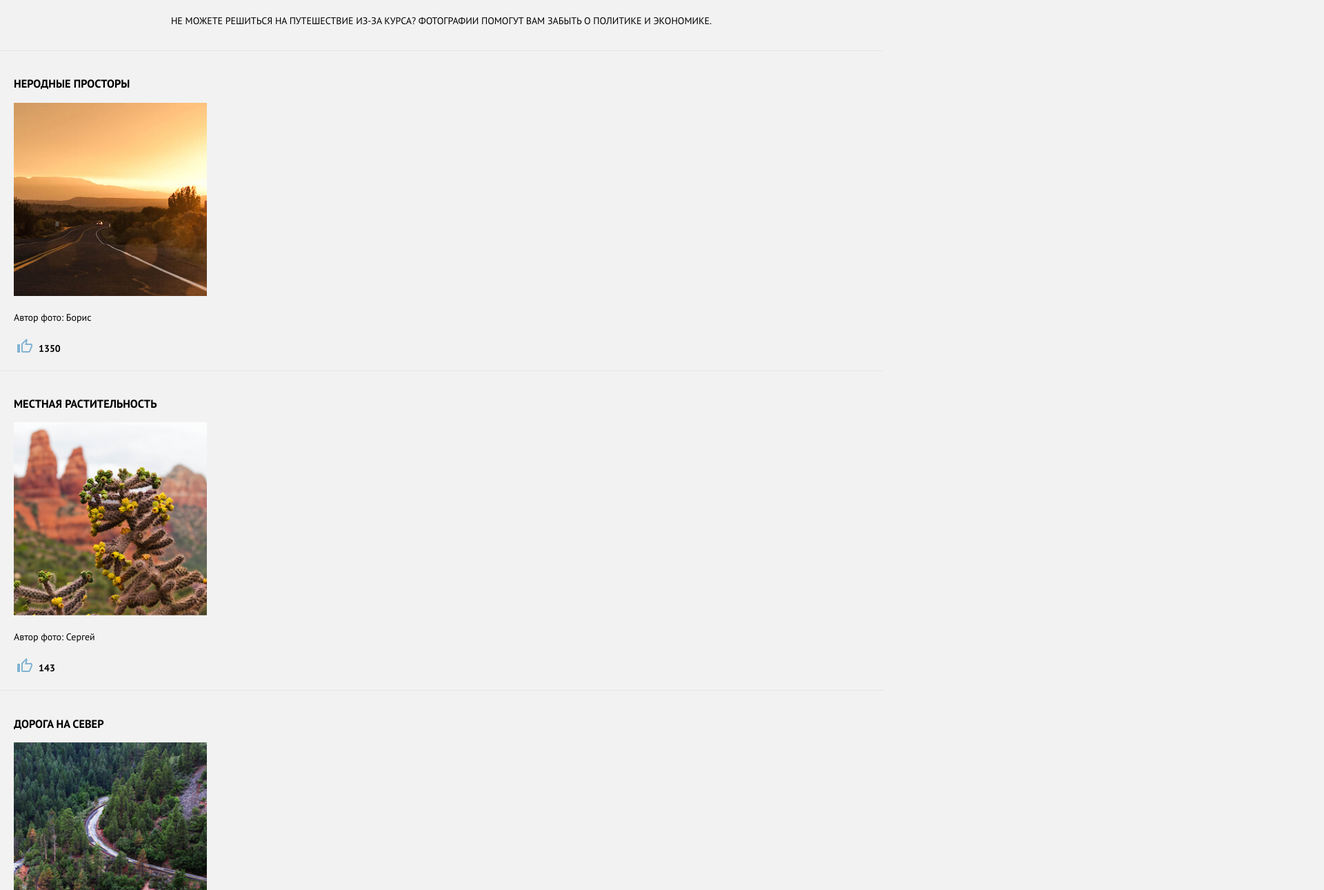
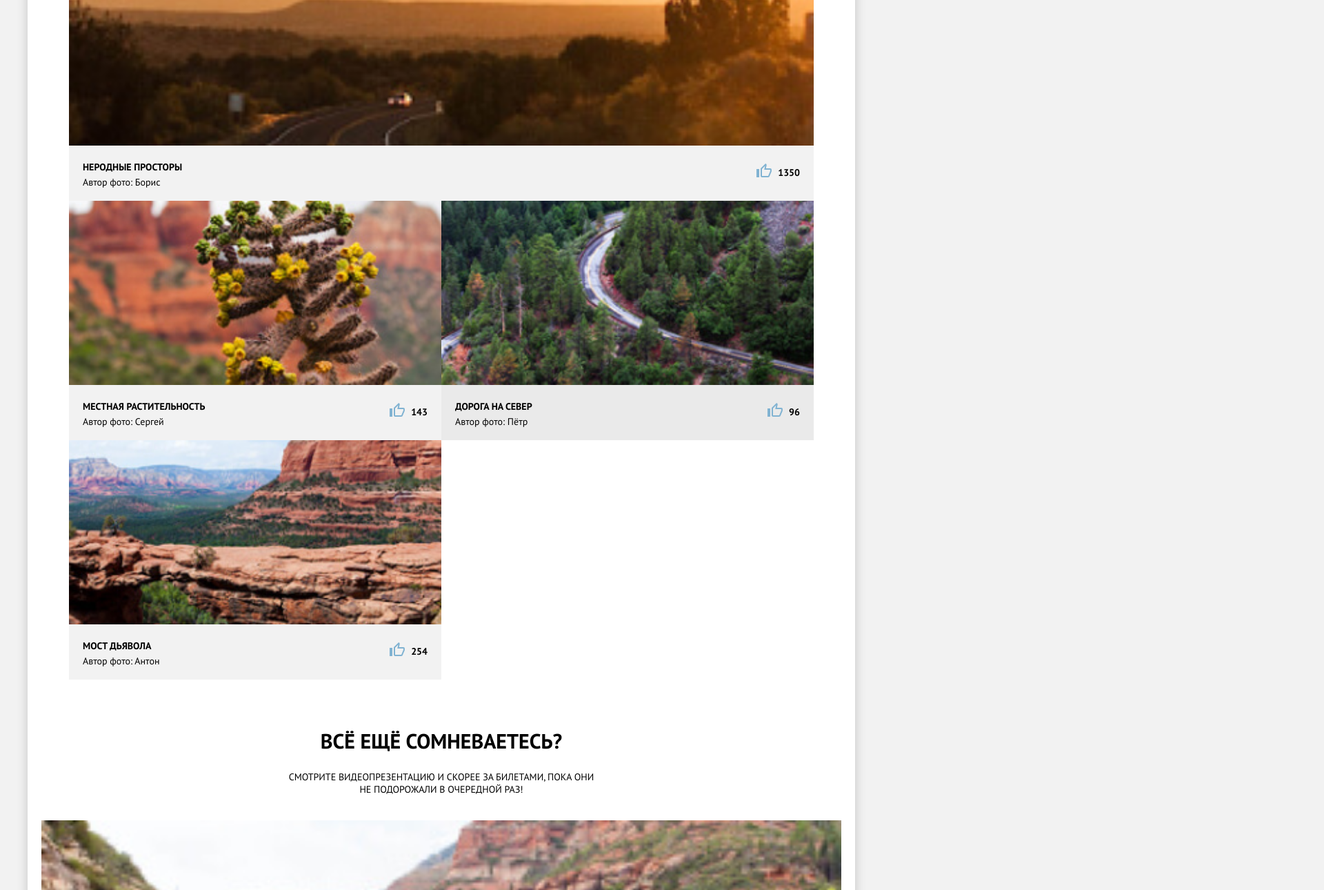
Before and after one commit to artsamoilov/235940-sedona-26, a website: page source/catalog.html in a window 1280 px wide. Shown: the part 649-1939 px from the top of the page at 69% size, 1920 px wide, since content can reach past the window. Drawn offline with nearby package versions, Linux system fonts and the light colour scheme; files that its build step writes are made by us from their sources.

Commit message:
add catalog tablet styling

```diff
--- a/source/catalog.html
+++ b/source/catalog.html
@@ -7,6 +7,7 @@
   <link rel="stylesheet" href="css/style.css">
 </head>
 <body class="page__body">
+  <div class="page__wrapper">
 
     <!-- Header -->
     <header class="header">
@@ -17,7 +18,7 @@
         <button class="navigation__toggle navigation__toggle--opened" type="button">
           <span class="visually-hidden">Открыть меню</span>
         </button>
-    <ul class="navigation__list">
+        <ul class="navigation__list navigation__list--opened">
           <li class="navigation__item">
             <a class="navigation__link" href="index.html">Главная</a>
           </li>
@@ -48,47 +49,63 @@
         </p>
         <ul class="gallery__list">
           <li class="gallery__item post">
+            <img class="post__image" src="img/photo-1-mobile.jpg" width="280" height="280" alt="Дорога в Седону на закате">
+            <div class="post__wrapper">
+              <div class="post__text-wrapper">
                 <h3 class="post__title">Неродные просторы</h3>
-        <img class="post__image" src="img/photo-1-mobile.jpg" width="280" height="280" alt="Дорога в Седону на закате">
                 <p class="post__author">Автор фото: Борис</p>
+              </div>
               <div class="post__like">
                 <button class="post__like-button" type="button">
                   <span class="visually-hidden">Поставить лайк</span>
                 </button>
                 <span class="post__like-counter">1350</span>
               </div>
+            </div>
           </li>
           <li class="gallery__item post">
+            <img class="post__image" src="img/photo-2-mobile.jpg" width="280" height="280" alt="Цветущий кактус на фоне каньона">
+            <div class="post__wrapper">
+              <div class="post__text-wrapper">
                 <h3 class="post__title">Местная растительность</h3>
-        <img class="post__image" src="img/photo-2-mobile.jpg" width="280" height="280" alt="Цветущий кактус на фоне каньона">
                 <p class="post__author">Автор фото: Сергей</p>
+              </div>
               <div class="post__like">
                 <button class="post__like-button" type="button">
                   <span class="visually-hidden">Поставить лайк</span>
                 </button>
                 <span class="post__like-counter">143</span>
               </div>
+            </div>
           </li>
           <li class="gallery__item post">
+            <img class="post__image" src="img/photo-3-mobile.jpg" width="280" height="280" alt="Извилистая дорога в сосновом лесу">
+            <div class="post__wrapper">
+              <div class="post__text-wrapper">
                 <h3 class="post__title">Дорога на север</h3>
-        <img class="post__image" src="img/photo-3-mobile.jpg" width="280" height="280" alt="Извилистая дорога в сосновом лесу">
                 <p class="post__author">Автор фото: Пётр</p>
+              </div>
               <div class="post__like">
                 <button class="post__like-button" type="button">
                   <span class="visually-hidden">Поставить лайк</span>
                 </button>
                 <span class="post__like-counter">96</span>
               </div>
+            </div>
           </li>
           <li class="gallery__item post">
+            <img class="post__image" src="img/photo-4-mobile.jpg" width="280" height="280" alt="Каменный мост над ущельем">
+            <div class="post__wrapper">
+              <div class="post__text-wrapper">
                 <h3 class="post__title">Мост дьявола</h3>
-        <img class="post__image" src="img/photo-4-mobile.jpg" width="280" height="280" alt="Каменный мост над ущельем">
                 <p class="post__author">Автор фото: Антон</p>
+              </div>
               <div class="post__like">
                 <button class="post__like-button" type="button">
                   <span class="visually-hidden">Поставить лайк</span>
                 </button>
                 <span class="post__like-counter">254</span>
+              </div>
             </div>
           </li>
         </ul>
@@ -104,7 +121,7 @@
           <button class="presentation__play-button" type="button">
             <span class="visually-hidden">Запустить видео</span>
           </button>
-      <video class="presentation__video" width="280" poster="img/video-mobile.jpg"></video>
+          <video class="presentation__video" poster="img/video-mobile.jpg"></video>
         </div>
       </section>
     </main>
@@ -137,5 +154,6 @@
       </div>
     </footer>
 
+  </div>
 </body>
 </html>
--- a/source/sass/blocks/footer.scss
+++ b/source/sass/blocks/footer.scss
@@ -8,6 +8,11 @@
     display: flex;
     align-items: center;
     padding: 36px 60px;
+  }
+
+  @media (min-width: $desktop) {
+    padding-left: 120px;
+    padding-right: 120px;
   }
 }
 
--- a/source/sass/blocks/gallery.scss
+++ b/source/sass/blocks/gallery.scss
@@ -1,31 +1,63 @@
+@import "../global/variables";
+
 .gallery {
+  margin: 0;
+  padding: 30px 0 0;
+  background-color: #ffffff;
 
+  @media (min-width: $tablet) {
+    padding: 60px;
+  }
 }
 
 .gallery__title {
-  padding: 20px 20px 0;
+  margin: 0 20px 24px;
   text-align: center;
   font-size: 18px;
   line-height: 26px;
   font-weight: 700;
+
+  @media (min-width: $tablet) {
+    max-width: 458px;
+    margin: 0 auto 30px;
+    font-size: 30px;
+  }
 }
 
 .gallery__subtitle {
-  padding: 20px;
+  margin: 0 20px 44px;
   text-align: center;
+
+  @media (min-width: $tablet) {
+    max-width: 458px;
+    margin-left: auto;
+    margin-right: auto;
+  }
 }
 
 .gallery__list {
   margin: 0;
   padding: 0;
   list-style: none;
+
+  @media (min-width: $tablet) {
+    display: flex;
+    flex-wrap: wrap;
+  }
 }
 
 .gallery__item {
-  padding: 20px;
   border-top: 1px solid #e5e5e5;
 
   &:last-child {
     border-bottom: 1px solid #e5e5e5;
   }
+
+  @media (min-width: $tablet) {
+    border: none;
+
+    &:last-child {
+      border: none;
+    }
+  }
 }
--- a/source/sass/blocks/header.scss
+++ b/source/sass/blocks/header.scss
@@ -4,6 +4,7 @@
 }
 
 .header__logo {
+  z-index: 1;
   position: absolute;
   top: 0;
   left: calc(50vw - 92px);
--- a/source/sass/blocks/hero.scss
+++ b/source/sass/blocks/hero.scss
@@ -1,7 +1,6 @@
 @import "../global/variables";
 
 .hero {
-  z-index: -1;
   position: relative;
   background-color: #7c97a3;
   background-repeat: no-repeat;
@@ -9,6 +8,16 @@
   background-position: center;
   background-image: url("/img/back-mobile.jpg");
   padding: 90px 20px 85px;
+
+  &--inner {
+    background-position: bottom;
+    margin: 0;
+    padding: 52px 20px 68px;
+
+    .hero__image {
+      height: 40px;
+    }
+  }
 
   &::after {
     position: absolute;
--- a/source/sass/blocks/navigation.scss
+++ b/source/sass/blocks/navigation.scss
@@ -1,6 +1,7 @@
 @import "../global/variables";
 
 .navigation {
+  z-index: 2;
   position: relative;
 }
 
--- a/source/sass/blocks/page.scss
+++ b/source/sass/blocks/page.scss
@@ -15,5 +15,6 @@
 .page__wrapper {
   max-width: 1200px;
   margin: 0 auto;
+  background-color: #ffffff;
   box-shadow: 0 5px 15px rgba(0, 1, 1, 0.2);
 }
--- a/source/sass/blocks/post.scss
+++ b/source/sass/blocks/post.scss
@@ -1,15 +1,79 @@
+@import "../global/variables";
+
 .post {
+  display: flex;
+  flex-direction: column;
+  padding: 24px 20px;
   font-size: 14px;
   line-height: 22px;
+
+  @media (min-width: $tablet) {
+    width: 50%;
+    padding: 0;
+
+    &:first-child {
+      width: 100%;
+
+      .post__image {
+        height: 400px;
+      }
+    }
+
+    &:nth-child(2n + 3) {
+      .post__wrapper {
+        background-color: #eaeaea;
+      }
+    }
+  }
+}
+
+.post__wrapper {
+  @media (min-width: $tablet) {
+    display: flex;
+    align-items: flex-start;
+    height: 100%;
+    padding: 20px 20px 16px;
+    background-color: #f2f2f2;
+  }
+}
+
+.post__text-wrapper {
+  flex-grow: 1;
+}
+
+.post__title {
+  margin: 0;
+  font-size: 14px;
+}
+
+.post__image {
+  display: block;
+  width: 100%;
+  margin-bottom: 15px;
+  object-fit: cover;
+
+  @media (min-width: $tablet) {
+    height: 267px;
+    margin-bottom: 0;
+  }
 }
 
 .post__author {
+  margin: 0 0 10px;
   text-transform: none;
+
+  @media (min-width: $tablet) {
+    margin-bottom: 0;
+  }
 }
 
 .post__like {
   display: flex;
   align-items: center;
+
+  @media (min-width: $tablet) {
+    margin-left: auto;
+  }
 }
 
 .post__like-button {
@@ -25,6 +89,10 @@
 }
 
 .post__like-counter {
-  padding: 8px 4px 0;
+  padding: 6px 4px 0;
   font-weight: 700;
+
+  @media (min-width: $tablet) {
+    padding-right: 0;
+  }
 }
--- a/source/sass/blocks/presentation.scss
+++ b/source/sass/blocks/presentation.scss
@@ -1,22 +1,35 @@
+@import "../global/variables";
+
 .presentation {
-
+  padding: 16px 20px 0;
 }
 
 .presentation__title {
-  padding: 20px 20px 0;
+  margin: 0 0 24px;
   text-align: center;
   font-size: 18px;
   line-height: 26px;
   font-weight: 700;
+
+  @media (min-width: $tablet) {
+    max-width: 458px;
+    margin: 0 auto 30px;
+    font-size: 30px;
+  }
 }
 
 .presentation__subtitle {
-  padding: 20px;
+  margin: 0 0 36px;
   text-align: center;
+
+  @media (min-width: $tablet) {
+    max-width: 458px;
+    margin-left: auto;
+    margin-right: auto;
+  }
 }
 
 .presentation__content {
-  padding: 20px;
   position: relative;
 }
 
@@ -39,4 +52,10 @@
 
 .presentation__video {
   display: block;
+  width: 100%;
+  object-fit: cover;
+
+  @media (min-width: $tablet) {
+    height: 500px;
+  }
 }
```
Lines whose indentation alone changed are shown as unchanged.
